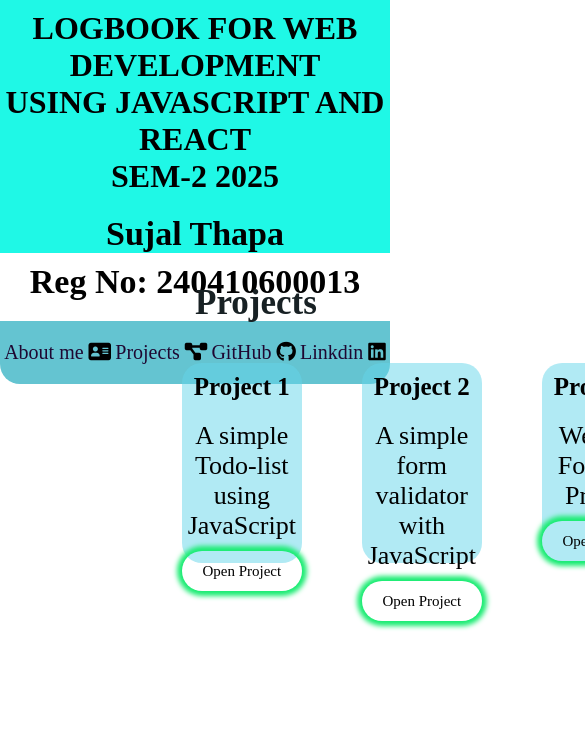
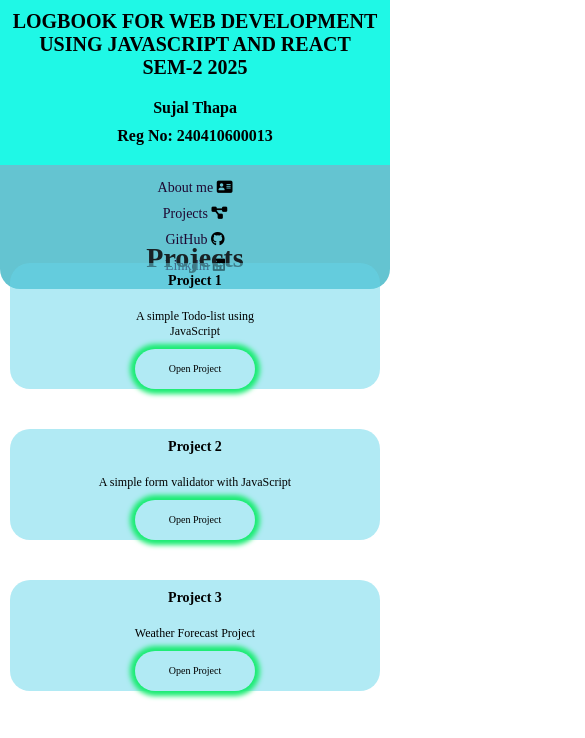
Before and after one commit to Sujal-Thapa1/JavaScript-Logbook, a plain HTML site: page index.html in a window 390 px wide. Shown: the top 738 px of the page, 585 px wide, since content can reach past the window. Drawn offline with Linux system fonts and the light colour scheme.

Commit message:
Home page Css update

```diff
--- a/style.css
+++ b/style.css
@@ -54,12 +54,14 @@ h2{
     font-size: 34px;
 }
 #Assignment{
+    text-align: center;
     margin-top: 30px;
     height: 65%;
     display: flex;
     column-gap: 60px;
 }
 #Assignment h3{
+    text-align: center;
     position: relative;
     left: 50%;
     font-size: 35px;
@@ -100,3 +102,168 @@ h2{
     margin-top: 10px;
     box-shadow: 0px 0px 5px  5px rgb(26, 236, 114);
 }
+
+@media (max-width: 1200px) {
+    header h1 {
+        font-size: 28px;  /* Adjust header font size for medium screens */
+    }
+
+    h2 {
+        font-size: 22px;  /* Adjust subheading font size */
+    }
+
+    #Assignment h3{
+        position: relative;
+        margin: auto;
+        left: auto;
+        font-size: 28px;  /* Adjust h3 font size for medium screens */
+    }
+
+    nav ul {
+        font-size: 18px;  /* Adjust font size for navigation */
+        flex-wrap: nowrap; /* Ensure items stay in one line */
+    }
+
+    #Assignment {
+        display: flex;
+        flex-direction: column;  /* Stack projects vertically */
+        align-items: center;  /* Center align items */
+    }
+
+    .task {
+        width: 60%;
+        height: 100%;
+        margin: 20px 0;  /* Add margin between tasks */
+    }
+}
+
+@media (max-width: 992px) {
+    header h1 {
+        font-size: 24px;  /* Further reduce header font size */
+    }
+
+    h2 {
+        font-size: 20px;  /* Further reduce subheading font size */
+    }
+
+    h3 {
+        position: relative;
+        left: auto;
+
+        font-size: 24px;  /* Further reduce h3 font size */
+    }
+
+    nav ul {
+        flex-direction: column;  /* Stack navigation items vertically */
+        padding: 10px 0;  /* Adjust padding */
+    }
+
+    nav ul li {
+        margin: 5px 0;  /* Add margin between items */
+    }
+
+    #Assignment {
+        margin-top: 15px;  /* Adjust margin */
+    }
+
+    .task {
+        position: relative;
+        top: -30px;
+        width: 90%;  /* Full width for tasks */
+        height: auto;  /* Adjust height */
+    }
+
+    .task h4 {
+        font-size: 18px;  /* Smaller font size for project titles */
+    }
+
+    .task p {
+        font-size: 16px;  /* Smaller font size for project descriptions */
+    }
+
+    .task .openProject {
+        font-size: 14px;  /* Smaller font size for button text */
+    }
+}
+
+@media (max-width: 768px) {
+    header h1 {
+        font-size: 22px;  /* Further reduce header font size */
+    }
+
+    h2 {
+        font-size: 18px;  /* Further reduce subheading font size */
+    }
+
+    h3 {
+        position: relative;
+        left: auto;
+        top: -20px;
+        margin: auto;
+        font-size: 20px;  /* Further reduce h3 font size */
+    }
+
+    nav ul {
+        font-size: 16px;  /* Smaller font size for navigation */
+    }
+
+    .task {
+        height: auto;
+        width: 80%;
+        position: relative;
+        top: -70px;
+    }
+
+    .task h4 {
+        font-size: 16px;  /* Smaller font size for project titles */
+    }
+
+    .task p {
+        font-size: 14px;  /* Smaller font size for project descriptions */
+    }
+
+    .task .openProject {
+        font-size: 12px;  /* Smaller font size for button text */
+    }
+}
+
+@media (max-width: 480px) {
+    header h1 {
+        font-size: 20px;  /* Further reduce header font size */
+    }
+
+    h2 {
+        font-size: 16px;  /* Further reduce subheading font size */
+    }
+
+    h3 {
+        position: relative;
+        left: auto;
+        top: -50px;
+        margin: auto;
+        font-size: 16px;  /* Further reduce h3 font size */
+    }
+
+    nav ul {
+        font-size: 14px;  /* Smaller font size for navigation */
+    }
+
+    .task {
+        height: auto;
+        position: relative;
+        top: -106px;
+        width: 95%;  /* Almost full width for tasks */
+    }
+
+    .task h4 {
+        font-size: 14px;  /* Smaller font size for project titles */
+    }
+
+    .task p {
+        font-size: 12px;  /* Smaller font size for project descriptions */
+    }
+
+    .task .openProject {
+        font-size: 10px;  /* Smaller font size for button text */
+    }
+}
```
